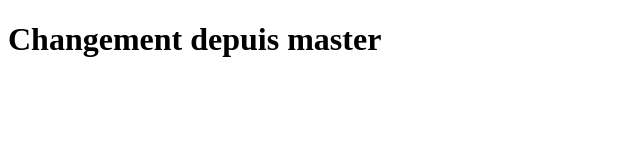
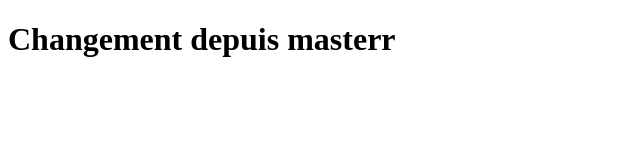
Before and after one commit to Fatima-IdrissiOukili/hello, a plain HTML site: page contact.html in a window 1280 px wide. Shown: the full height of the page, 0-640 px from the left. Drawn offline with Linux system fonts and the light colour scheme.

Commit message:
changement depuis master

```diff
--- a/contact.html
+++ b/contact.html
@@ -5,7 +5,7 @@
   <title>Contact</title>
   </head>
   <body>
- <h1>Changement depuis master</h1>
+ <h1>Changement depuis masterr</h1>
 
 </body>
 
```
